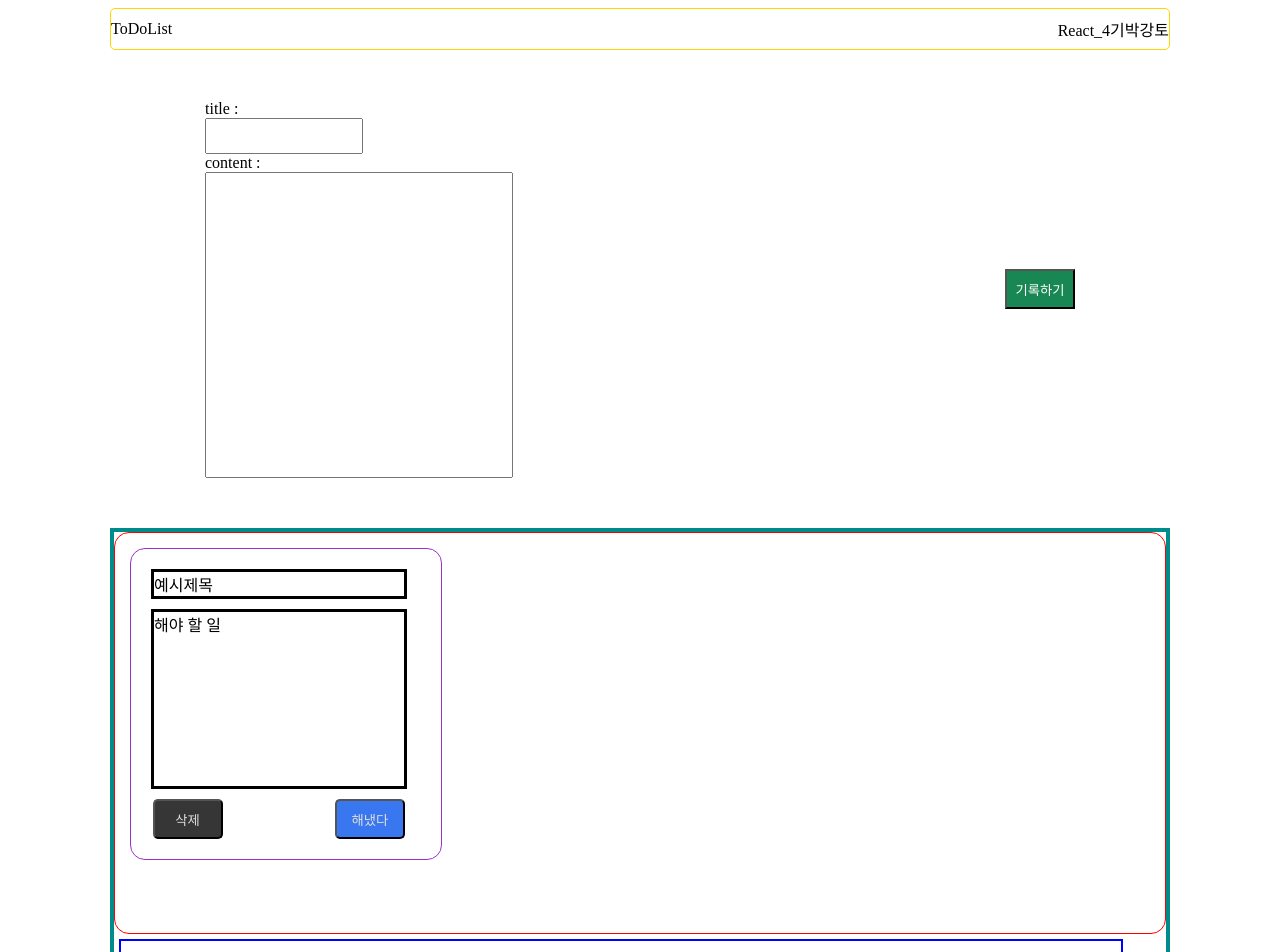
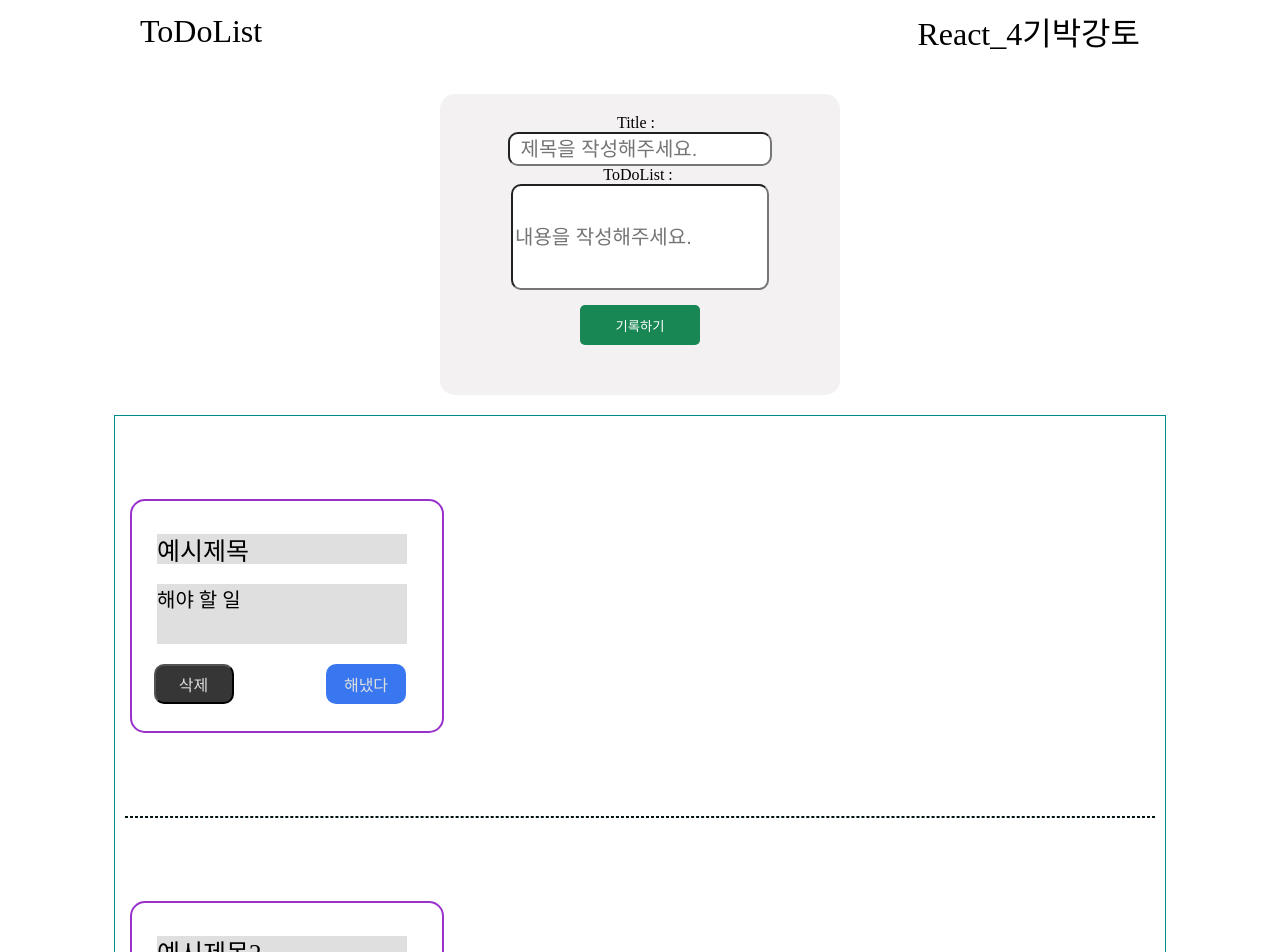
Before and after one commit to gidalim/todolist, a React (Create React App) app: page / in a window 1280 px wide. Shown: the top 952 px of the page. Built offline with nearby package versions, Linux system fonts and the light colour scheme.

Commit message:
대략적인 Css디자인 완성

```diff
--- a/src/App.css
+++ b/src/App.css
@@ -1,62 +1,74 @@
-/* 헤더 */
-
 html {
   display: flex;
   justify-content: center;
   scroll-behavior: smooth;
 }
 
+#root {
+  display: flex;
+  flex-direction: column;
+  align-items: center;
+}
 .headerSet {
   display: flex;
-  max-width: 1200px;
-  min-width: 800px;
-  height: 40px;
-  border: 1px solid gold;
-  border-radius: 5px;
+  width: 1000px;
+  font-size: 32px;
   justify-content: space-between;
   align-items: center;
+  padding-bottom: 20px;
 }
 
 .labelArea {
   display: flex;
-  padding: 50px;
+  background-color: #f3f1f1;
+  width: 300px;
+  flex-direction: column;
+  border-radius: 15px;
+  padding: 20px 50px 50px 50px;
   justify-content: center;
   align-items: center;
+  margin: 20px;
 }
 
 .inputData {
   display: flex;
   flex-direction: column;
+  justify-content: center;
+  align-items: center;
   max-width: 600px;
-  min-width: 800px;
+  margin-bottom: 15px;
 }
 
 .inputData > .inputTitle {
   display: flex;
-  max-width: 150px;
-  height: 30px;
+  align-items: center;
+  justify-content: center;
+  width: 250px;
+  height: 20px;
+  border-radius: 10px;
+  font-size: 20px;
+  padding: 5px;
 }
 
 .inputData > .inputDoList {
   display: flex;
   justify-content: flex-start;
-  max-width: 300px;
-  height: 300px;
+  border-radius: 10px;
+  width: 250px;
+  height: 100px;
+  font-size: 20px;
 }
 
-.inputData > .submitBtn {
+.labelArea > .submitBtn {
   display: flex;
-}
-
-.submitBtn {
-  display: flex;
-  flex-direction: column;
+  justify-content: center;
+  align-items: center;
+  border-radius: 5px;
   background-color: #198754;
   color: white;
-  width: 70px;
+  border: transparent;
+  width: 120px;
   height: 40px;
-  justify-content: center;
-  align-items: center;
 }
 
 .mainArea {
@@ -65,7 +77,6 @@ html {
   max-width: 1200px;
   min-width: 800px;
   min-height: 800px;
-  border: 0.2rem solid darkcyan;
   align-items: center;
 }
 .mainArea > .ListBox {
@@ -83,14 +94,14 @@ html {
   flex-wrap: wrap;
   width: 1050px;
   min-height: 400px;
-  border: 1px solid red;
-  border-radius: 15px;
+  align-items: center;
 }
-.mainArea > .ListBox > .centerLine {
-  border: 2px solid blue;
-  width: 1000px;
-  height: 20px;
-  margin: 5px;
+
+.centerLine {
+  display: flex;
+  align-items: center;
+  border: 0.9px dashed rgb(0, 19, 19);
+  margin: 0 10px 0 10px;
 }
 
 .mainArea > .ListBox > .DoneItemBox {
@@ -98,16 +109,16 @@ html {
   flex-wrap: wrap;
   width: 1050px;
   min-height: 400px;
-  border: 1px solid peru;
-  border-radius: 15px;
+  align-items: center;
 }
 
 .itemBox {
   display: flex;
   flex-direction: column;
+  justify-content: center;
   width: 280px;
-  height: 280px;
-  border: 1px solid darkorchid;
+  height: 200px;
+  border: 2px solid darkorchid;
   margin: 15px;
   padding: 15px;
   border-radius: 15px;
@@ -117,15 +128,19 @@ html {
   display: flex;
   width: 250px;
   height: 30px;
-  border: 3px solid black;
-  margin: 5px;
+  margin: 10px;
+  background-color: #dfdfdf;
+  font-size: 25px;
+  align-items: center;
 }
 
 .itemBox > .content {
-  margin: 5px;
-  border: 3px solid black;
+  background-color: #dfdfdf;
+  margin: 10px;
   width: 250px;
-  height: 260px;
+  height: 60px;
+  margin-bottom: 15px;
+  font-size: 20px;
 }
 
 .itemBox > .btnHandler {
@@ -137,22 +152,33 @@ html {
 .btnHandler > .deleteBtn > .submitBtn {
   background-color: #363636;
   color: #dfdfdf;
+  font-size: 1rem;
+  width: 80px;
+  height: 40px;
   padding: 5px;
-  border-radius: 5px;
+  border-radius: 10px;
   margin-left: 0.1rem;
 }
 
 .doneYetBtn > .doneBtn > .submitBtn {
   background-color: #3977f0;
   color: #dfdfdf;
+  border: transparent;
+  font-size: 1rem;
+  width: 80px;
+  height: 40px;
   padding: 5px;
-  border-radius: 5px;
+  border-radius: 10px;
   margin-right: 1rem;
 }
 .doneYetBtn > .yetBtn > .submitBtn {
   background-color: #671818;
   color: #dfdfdf;
+  border: transparent;
+  font-size: 1rem;
+  width: 80px;
+  height: 40px;
   padding: 5px;
-  border-radius: 5px;
+  border-radius: 10px;
   margin-right: 1rem;
 }
--- a/src/components/ToDoList/AddList.jsx
+++ b/src/components/ToDoList/AddList.jsx
@@ -38,10 +38,10 @@ function AddList(props) {
   return (
     <>
       <div className='inputData'>
-        title : &nbsp;
-        <input className='inputTitle' value={title} onChange={addTitle} />
-        content :&nbsp;
-        <input className='inputDoList' value={doList} onChange={addList} />
+        Title : &nbsp;
+        <input type="text" maxLength={"12"} className='inputTitle' placeholder=' 제목을 작성해주세요.' value={title} onChange={addTitle} />
+        ToDoList :&nbsp;
+        <input type="text" maxLength={"22"} className='inputDoList' placeholder='내용을 작성해주세요.' value={doList} onChange={addList} />
       </div>
       <Button clickEventHandler={AddButtonHandler}>기록하기</Button>
     </>
```
